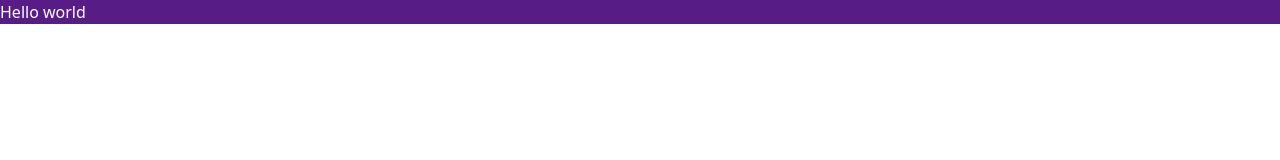
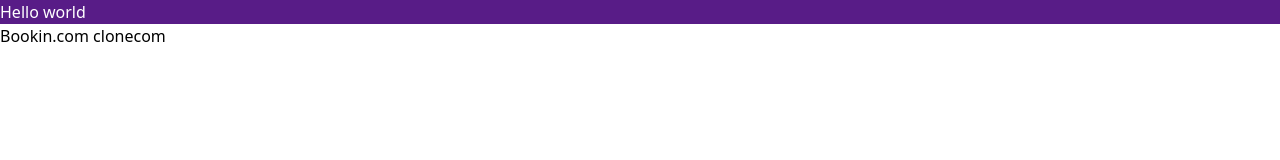
Before and after one commit to abu-zar821/New20-25, a plain HTML site: page index.html in a window 1280 px wide. Drawn offline with nearby package versions, Linux system fonts and the light colour scheme.

Commit message:
first commit

```diff
--- a/index.html
+++ b/index.html
@@ -8,5 +8,8 @@
 </head>
 <body> <div class="bg-purple-900 text-white">
   <h1>Hello world</h1></div>
+<a href="C:\Users\Student PC\Desktop\responsive landing\Booking.html">Bookin.com</a>
+<a href="C:\Users\Student PC\Desktop\responsive landing\clone.html"> clonecom</a>
+
 </body>
 </html>
```
